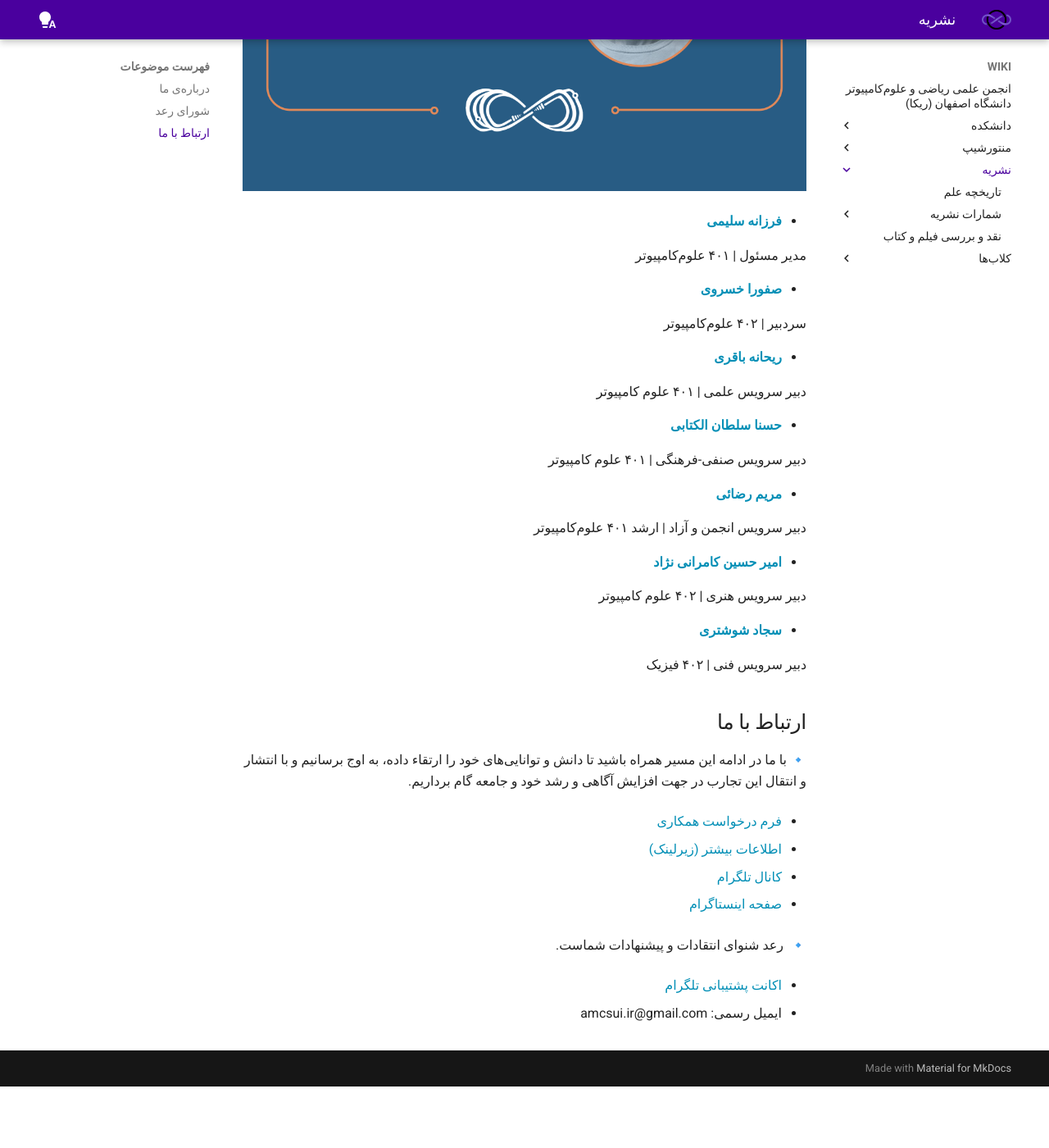
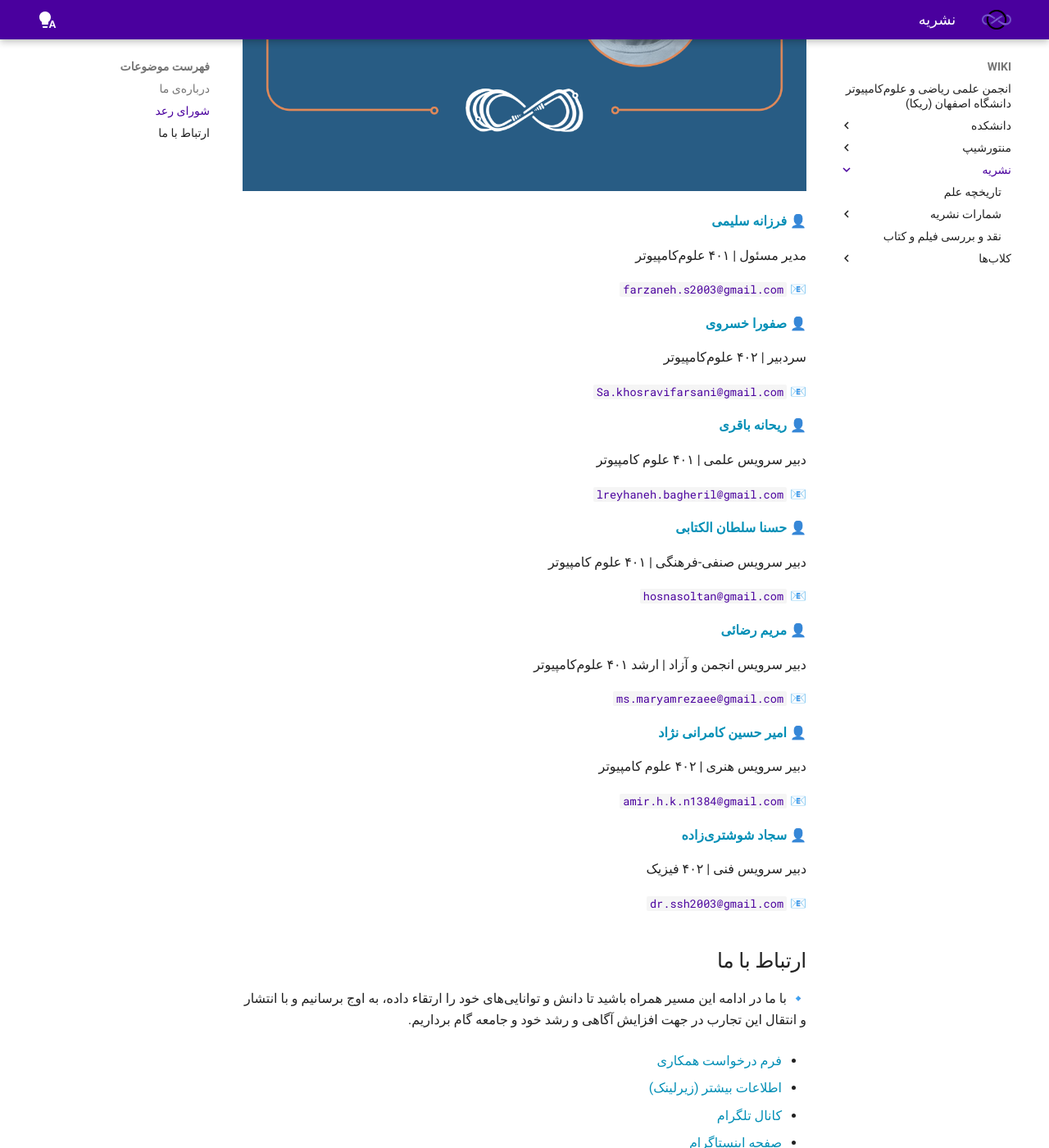
Before and after one commit to Amcsui/wiki, an MkDocs documentation site: the page built from docs/نشریه/index.md, in a window 1280 px wide and 1400 px high, scrolled down 3870 px. Shown: the whole window at 82% size. Built offline with MkDocs 1.6.1 and Material for MkDocs 9.7.7, drawn with Linux system fonts in a browser that asks for light colours; before the commit the page ends 5195 px from its top, so only the background shows below that.

Commit message:
Update journal home page

```diff
--- a/docs/نشریه/index.md
+++ b/docs/نشریه/index.md
@@ -31,45 +31,67 @@
 ![ra'd Council](rad-members-2.jpg)
 
 
-- [**فرزانه سلیمی**](https://t.me/Farxami)
+👤 [**فرزانه سلیمی**](https://t.me/Farxami)
 
 
   مدیر مسئول | ۴۰۱ علوم‌کامپیوتر
 
-- [**صفورا خسروی**](https://t.me/safoura_khosravi)
+
+📧 [`farzaneh.s2003@gmail.com`](mailto:farzaneh.s2003@gmail.com)
+
+
+👤 [**صفورا خسروی**](https://t.me/safoura_khosravi)
 
 
   سردبیر | ۴۰۲ علوم‌کامپیوتر
 
 
-- [**ریحانه باقری**](https://t.me/Reyhane_Bagheri)
+📧 [`Sa.khosravifarsani@gmail.com`](mailto:Sa.khosravifarsani@gmail.com)
+
+
+👤 [**ریحانه باقری**](https://t.me/Reyhane_Bagheri)
 
 
   دبیر سرویس علمی | ۴۰۱ علوم کامپیوتر
 
 
-- [**حسنا سلطان الکتابی**](https://t.me/hosna_sltn)
+📧 [`lreyhaneh.bagheril@gmail.com`](mailto:lreyhaneh.bagheril@gmail.com)
+
+
+👤 [**حسنا سلطان الکتابی**](https://t.me/hosna_sltn)
 
 
   دبیر سرویس صنفی-فرهنگی | ۴۰۱ علوم کامپیوتر
 
 
-- [**مریم رضائی**](https://t.me/msmrexe)
+📧 [`hosnasoltan@gmail.com`](mailto:hosnasoltan@gmail.com)
+
+
+👤 [**مریم رضائی**](https://t.me/msmrexe)
 
 
   دبیر سرویس انجمن و آزاد | ارشد ۴۰۱ علوم‌کامپیوتر
 
 
-- [**امیر حسین کامرانی نژاد**](https://t.me/kami_j0n)
+📧 [`ms.maryamrezaee@gmail.com`](mailto:ms.maryamrezaee@gmail.com)
+
+
+👤 [**امیر حسین کامرانی نژاد**](https://t.me/kami_j0n)
 
 
   دبیر سرویس هنری | ۴۰۲ علوم کامپیوتر
 
 
-- [**سجاد شوشتری**](https://t.me/Drssh)
+📧 [`amir.h.k.n1384@gmail.com`](mailto:amir.h.k.n1384@gmail.com)
+
+
+👤 [**سجاد شوشتری‌زاده**](https://t.me/Drssh)
 
 
   دبیر سرویس فنی | ۴۰۲ فیزیک
+
+
+📧 [`dr.ssh2003@gmail.com`](mailto:dr.ssh2003@gmail.com)
 
 
 ## ارتباط با ما
```
